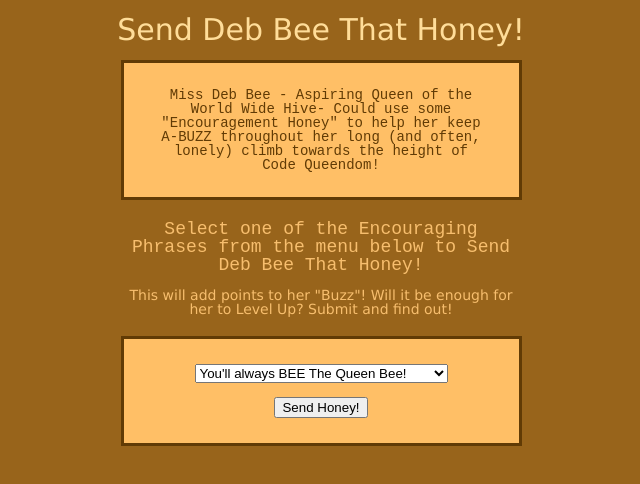
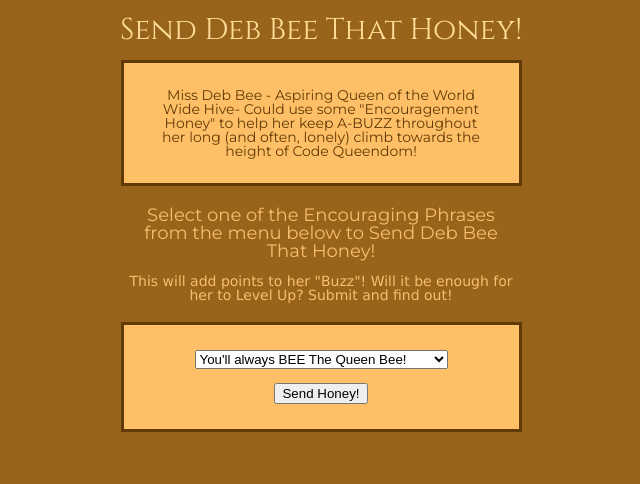
Before and after one commit to BumblesDeBee/send_honey, a plain HTML site: page index.html in a window 1280 px wide. Shown: the whole page, without its empty margins (319-959 px from the left). Drawn offline with Linux system fonts and the light colour scheme.

Commit message:
Add Placeholder image files; Modify index.html, thanks.html, main.css - Imported and applied new fonts from Google Fonts

```diff
--- a/css/main.css
+++ b/css/main.css
@@ -8,13 +8,13 @@ p {
 }
 
 h1 {
-    font-family: Verdana, Geneva, Tahoma, sans-serif;
+    font-family: 'Cinzel', serif;
     font-size: 30px;
     color: hsl(40, 100%, 80%);
 }
 
 h2 {
-    font-family: 'Courier New', Courier, monospace;
+    font-family: 'Montserrat', sans-serif;
     font-size: 18px;
 }
 
@@ -28,7 +28,7 @@ h2 {
     width: 325px;
     border: 3px solid hsl(35, 90%, 20%);
     padding: 25px 35px;
-    font-family: 'Courier New', Courier, monospace;
+    font-family: 'Montserrat', sans-serif;
     color: hsla(35, 91%, 20%);
     background-color: hsl(35, 100%, 70%);
     text-align: center;
--- a/index.html
+++ b/index.html
@@ -5,6 +5,11 @@
     <link href="css/reset.css" rel="stylesheet" type="text/css" media="all">
 
     <link href="css/main.css" rel="stylesheet" type="text/css" media="all" />
+
+    <style>
+        @import url('https://fonts.googleapis.com/css?family=Cinzel|Montserrat&display=swap');
+    </style>
+
     <title>Send Deb Bee That Honey!</title>
 </head>
 
@@ -25,7 +30,7 @@
     </div>
 
     <div class="box">
-        <form action="" method="POST">
+        <form action="thanks.html" method="POST">
             <select name="honey">
                 <option value="woe1">You'll always BEE The Queen Bee!</option>
                 <option value="woe2">You're the Bee's Knees!</option>
```
Also changed, not shown: thanks.html (+4 -0 lines), images/bee1.jpg (added), images/bee2.jpg (added).
